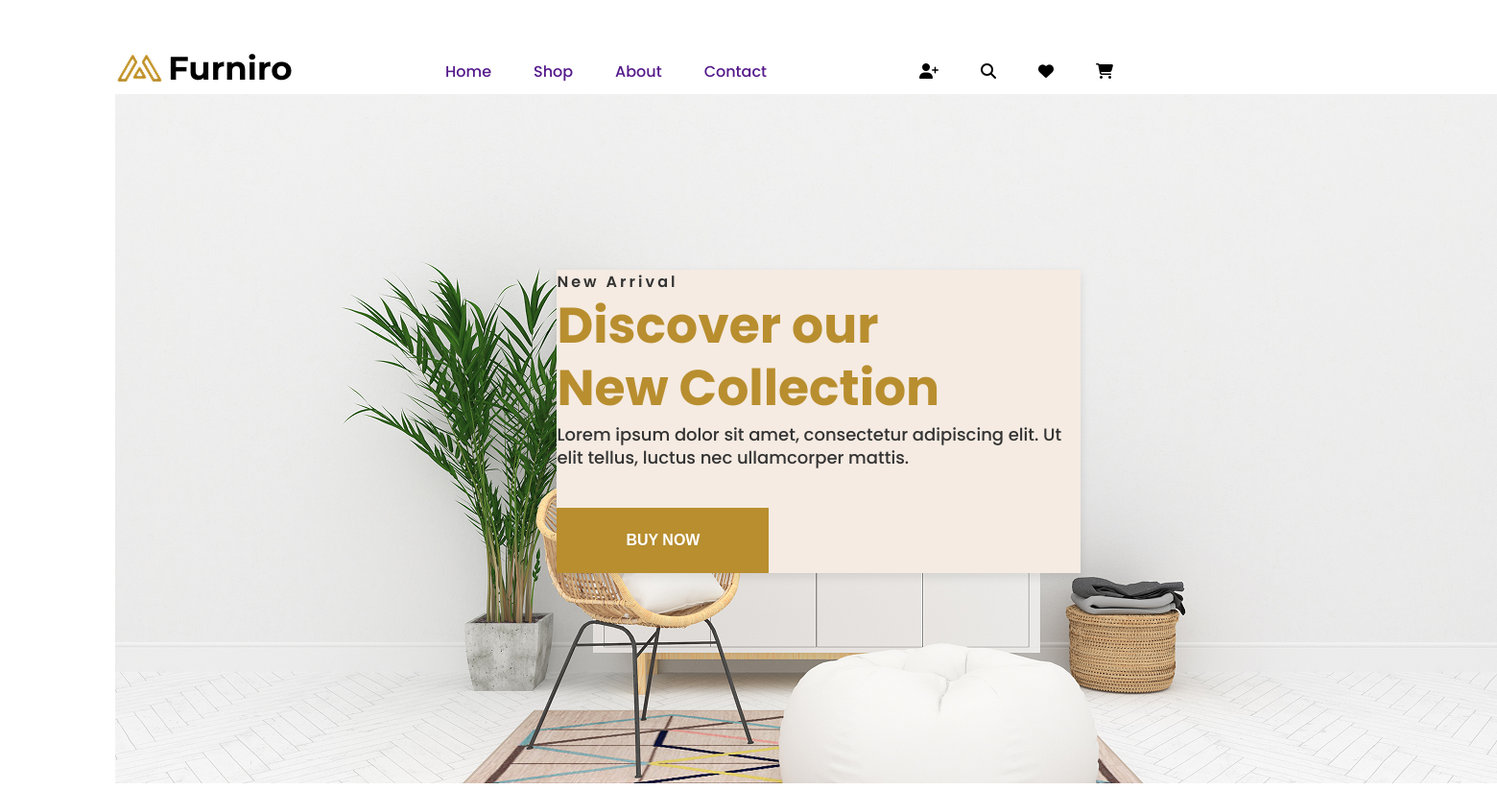
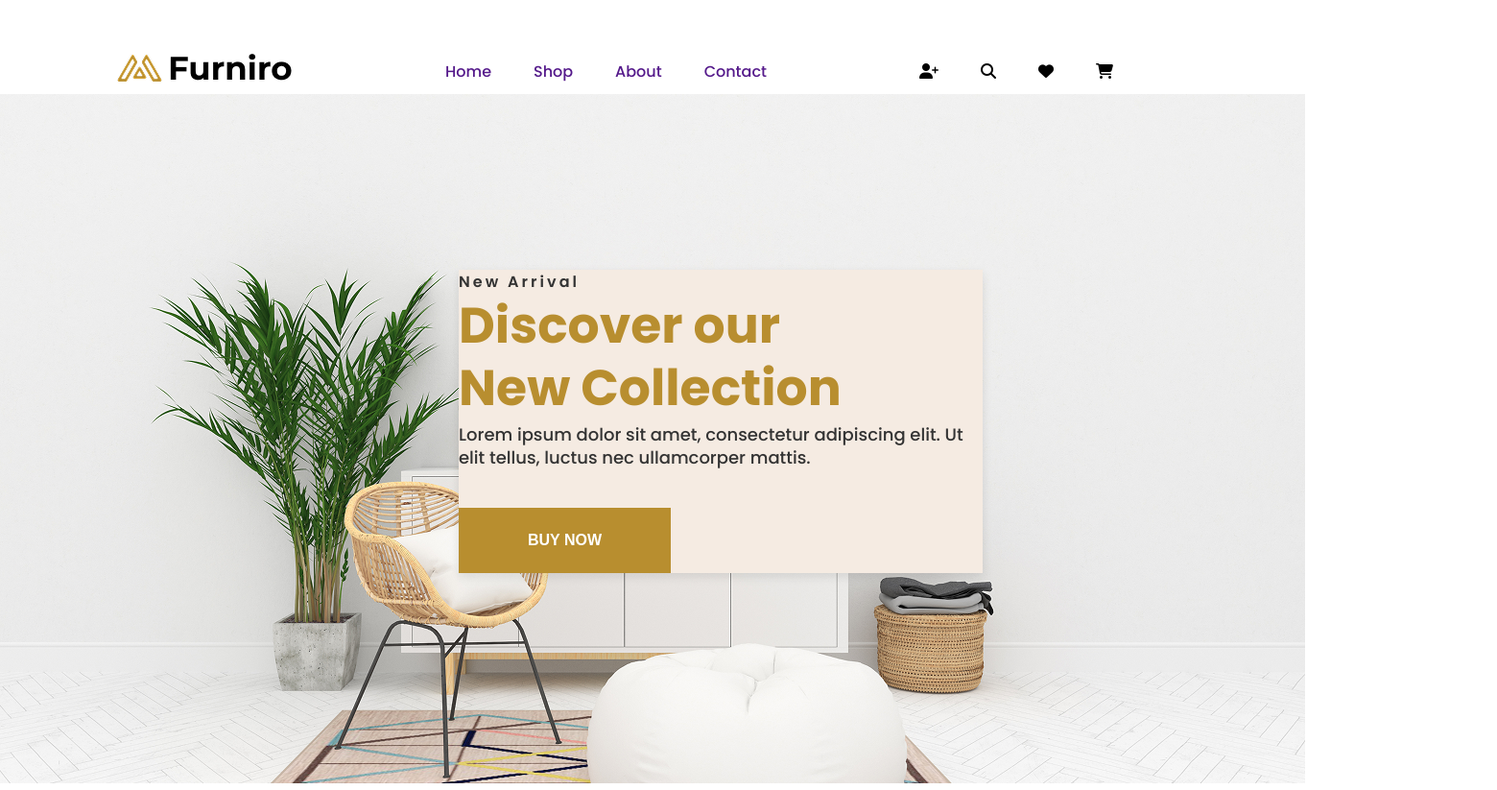
Before and after one commit to bdonti/e-commerce-furniro, a plain HTML site: page index.html in a window 1280 px wide. Shown: the whole page at 96% size, 1560 px wide, since content can reach past the window. Drawn offline with Linux system fonts and the light colour scheme.

Commit message:
Banner Section Fixed

```diff
--- a/styles.css
+++ b/styles.css
@@ -48,6 +48,8 @@ nav{
 
 .banner{
     display: flex;
+    justify-content: center;
+    align-items: center;
 }
 
 .banner-img{
@@ -57,7 +59,7 @@ nav{
 .banner-details{
     position: absolute;
     top: 60%;
-    right: 12%;
+    right: 20%;
     transform: translateY(-63%);
     background-color: #f5ebe2;
     box-shadow: 0px 4px 10px rgba(0, 0, 0, 0.1);
```
